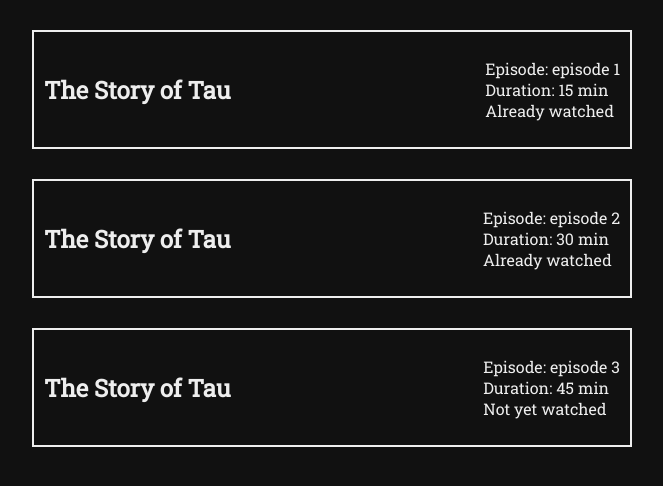
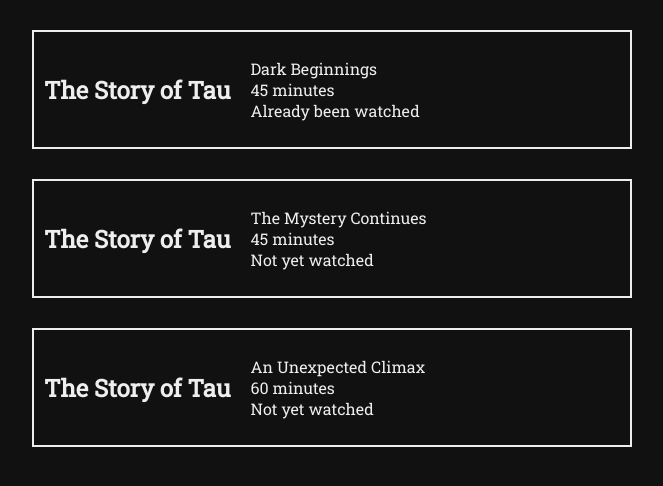
Before and after one commit to black-code1/apprenez-a-programmer-avec-javaScript, a plain HTML site: page index.html in a window 1280 px wide. Shown: the whole page, without its empty margins (6-669 px from the left). Drawn offline with Linux system fonts and the light colour scheme.

Commit message:
Pratiquez la création d'un array

```diff
--- a/app.js
+++ b/app.js
@@ -1,28 +1,34 @@
-// Create a class here
-// =====================================
-class Episode{
+class Episode {
     constructor(title, duration, hasBeenWatched) {
         this.title = title;
         this.duration = duration;
-        this.hasBeenWatched = hasBeenWatched
+        this.hasBeenWatched = hasBeenWatched;
     }
 }
 
-let firstEpisode = new Episode('episode 1', 15, true);
-let secondEpisode = new Episode('episode 2', 30, true);
-let thirdEpisode = new Episode('episode 3', 45, false);
+let firstEpisode = new Episode('Dark Beginnings', 45, true);
+let secondEpisode = new Episode('The Mystery Continues', 45, false);
+let thirdEpisode = new Episode('An Unexpected Climax', 60, false);
+
+// Create your array here
+// ====================================
+let episodes = [firstEpisode, secondEpisode, thirdEpisode]
 
 
-// =====================================
+// ====================================
 
-document.querySelector('#first-episode-info').innerText = `Episode: ${firstEpisode.title}
-Duration: ${firstEpisode.duration} min
-${firstEpisode.hasBeenWatched ? 'Already watched' : 'Not yet watched'}`;
+const body = document.querySelector('body');
 
-document.querySelector('#second-episode-info').innerText = `Episode: ${secondEpisode.title}
-Duration: ${secondEpisode.duration} min
-${secondEpisode.hasBeenWatched ? 'Already watched' : 'Not yet watched'}`;
-
-document.querySelector('#third-episode-info').innerText = `Episode: ${thirdEpisode.title}
-Duration: ${thirdEpisode.duration} min
-${thirdEpisode.hasBeenWatched ? 'Already watched' : 'Not yet watched'}`;
+for(let i = 0; i < 12; i++) {
+    let newDiv = document.createElement('div');
+    newDiv.classList.add('series-frame');
+    let newTitle = document.createElement('h2');
+    newTitle.innerText = 'The Story of Tau';
+    let newParagraph = document.createElement('p');
+    newParagraph.innerText = `${episodes[i].title}
+${episodes[i].duration} minutes
+${episodes[i].hasBeenWatched ? 'Already been watched' : 'Not yet watched'}`;
+    newDiv.append(newTitle);
+    newDiv.append(newParagraph);
+    body.append(newDiv);
+}
--- a/index.html
+++ b/index.html
@@ -10,20 +10,7 @@
     <link rel="stylesheet" href="style.css">
 </head>
 <body>
-<div class="series-frame">
-    <h2>The Story of Tau</h2>
-    <p id="first-episode-info"></p>
-</div>
 
-<div class="series-frame">
-    <h2>The Story of Tau</h2>
-    <p id="second-episode-info"></p>
-</div>
-
-<div class="series-frame">
-    <h2>The Story of Tau</h2>
-    <p id="third-episode-info"></p>
-</div>
 <script src="app.js"></script>
 </body>
 </html>
--- a/style.css
+++ b/style.css
@@ -7,10 +7,13 @@ body {
 .series-frame {
     max-width: 600px;
     display: flex;
-    justify-content: space-between;
     align-items: center;
     box-sizing: border-box;
     border: 2px solid #EEE;
     margin: 30px;
     padding: 10px;
 }
+
+.series-frame h2 {
+    margin-right: 20px;
+}
```
